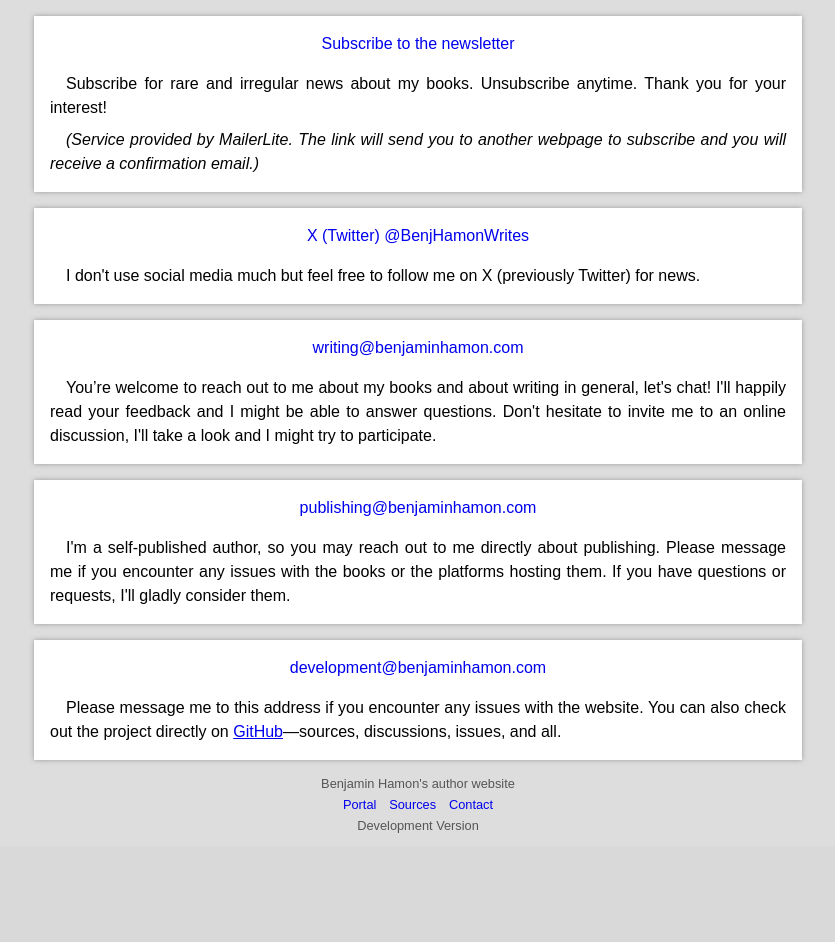
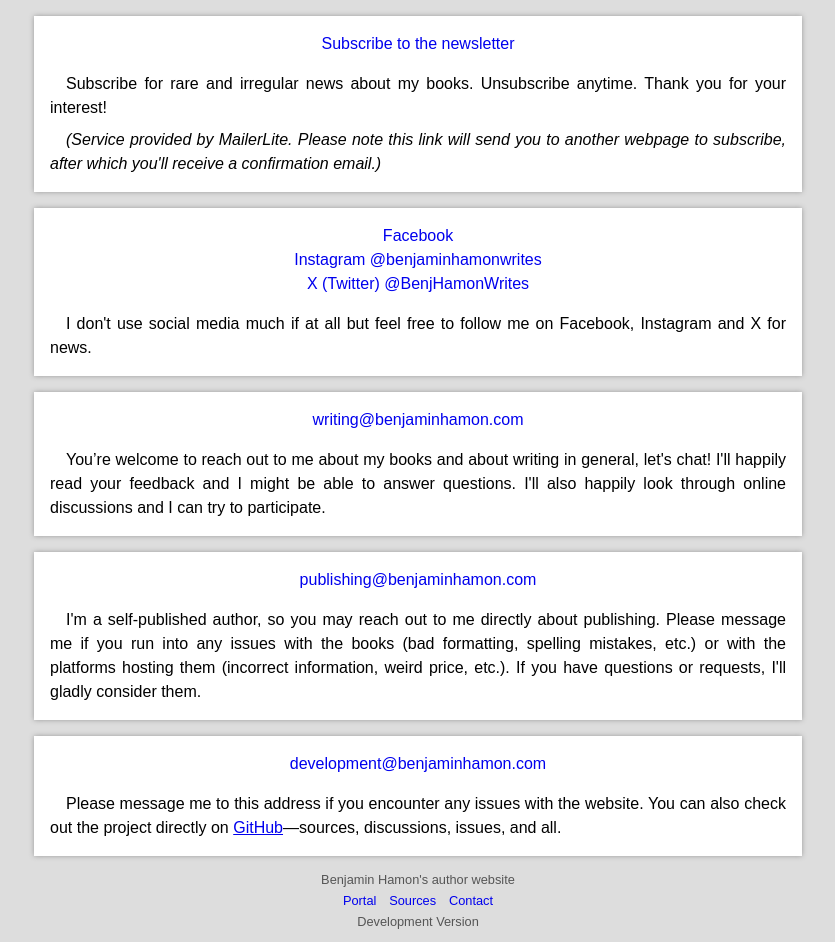
Before and after one commit to BenjaminHamon/WritingWebsite, a Flask app: page /Contact in a window 1280 px wide. Shown: the part 72-1014 px from the top of the page, without its empty margins (222-1057 px from the left). Before the commit the page ends 905 px from the top, so only its background shows below. Run offline with Flask 3, Linux system fonts and the light colour scheme; parts of the project's set-up code (start-up, migrations or seed data) failed here and were passed over.

Commit message:
Update contact

```diff
--- a/Sources/website/benjaminhamon_author_website/templates/contact.html
+++ b/Sources/website/benjaminhamon_author_website/templates/contact.html
@@ -11,17 +11,23 @@
         </div>
         <div class="text">
             <p>Subscribe for rare and irregular news about my books. Unsubscribe anytime. Thank you for your interest!</p>
-            <p><em>(Service provided by MailerLite. The link will send you to another webpage to subscribe and you will receive a confirmation email.)</em></p>
+            <p><em>(Service provided by MailerLite. Please note this link will send you to another webpage to subscribe, after which you'll receive a confirmation email.)</em></p>
         </div>
     </article>
     <article class="contact-entry">
         <div class="link">
+            <a href="https://www.facebook.com/profile.php?id=61555876006103">
+                <p>Facebook</p>
+            </a>
+            <a href="https://www.instagram.com/benjaminhamonwrites/">
+                <p>Instagram @benjaminhamonwrites</p>
+            </a>
             <a href="https://twitter.com/BenjHamonWrites">
                 <p>X (Twitter) @BenjHamonWrites</p>
             </a>
         </div>
         <div class="text">
-            <p>I don't use social media much but feel free to follow me on X (previously Twitter) for news.</p>
+            <p>I don't use social media much if at all but feel free to follow me on Facebook, Instagram and X for news.</p>
         </div>
     </article>
     <article class="contact-entry">
@@ -29,7 +35,7 @@
             <a href="mailto:writing@benjaminhamon.com">writing@benjaminhamon.com</a>
         </div>
         <div class="text">
-            <p>You’re welcome to reach out to me about my books and about writing in general, let's chat! I'll happily read your feedback and I might be able to answer questions. Don't hesitate to invite me to an online discussion, I'll take a look and I might try to participate.</p>
+            <p>You’re welcome to reach out to me about my books and about writing in general, let's chat! I'll happily read your feedback and I might be able to answer questions. I'll also happily look through online discussions and I can try to participate.</p>
         </div>
     </article>
     <article class="contact-entry">
@@ -37,7 +43,7 @@
             <a href="mailto:publishing@benjaminhamon.com">publishing@benjaminhamon.com</a>
         </div>
         <div class="text">
-            <p>I'm a self-published author, so you may reach out to me directly about publishing. Please message me if you encounter any issues with the books or the platforms hosting them. If you have questions or requests, I'll gladly consider them.</p>
+            <p>I'm a self-published author, so you may reach out to me directly about publishing. Please message me if you run into any issues with the books (bad formatting, spelling mistakes, etc.) or with the platforms hosting them (incorrect information, weird price, etc.). If you have questions or requests, I'll gladly consider them.</p>
         </div>
     </article>
     <article class="contact-entry">
```
